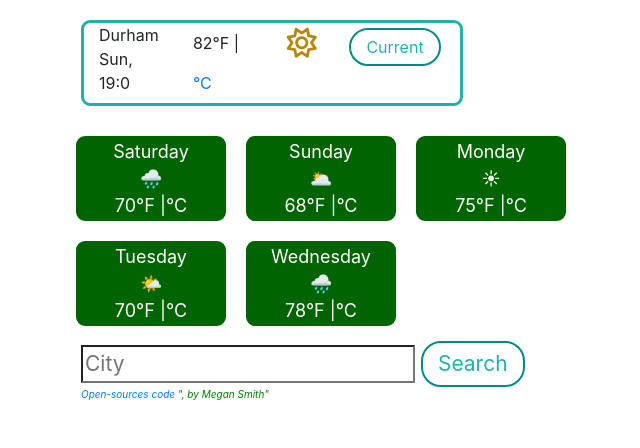
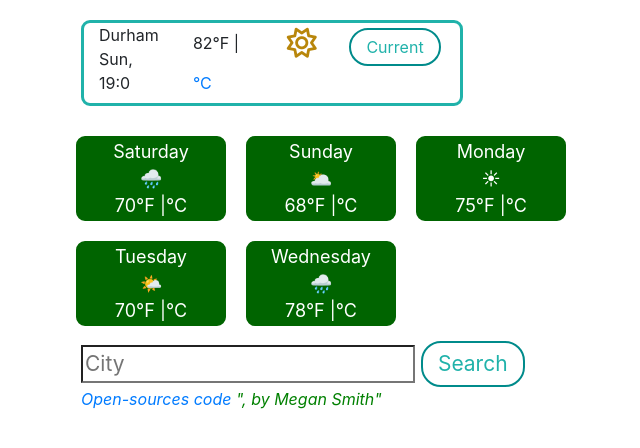
Before and after one commit to megss731/Weather-App, a plain HTML site: page index.html in a window 1280 px wide. Shown: the whole page, without its empty margins (4-644 px from the left). Drawn offline with nearby package versions, Linux system fonts and the light colour scheme.

Commit message:
updated font size

```diff
--- a/src/weatherapp.css
+++ b/src/weatherapp.css
@@ -62,7 +62,7 @@ form {
   cursor: grabbing;
 }
 .coded-by {
-  font-size: x-small;
+  font-size: medium;
   font-style: italic;
   text-align: left;
   color: green;
```
